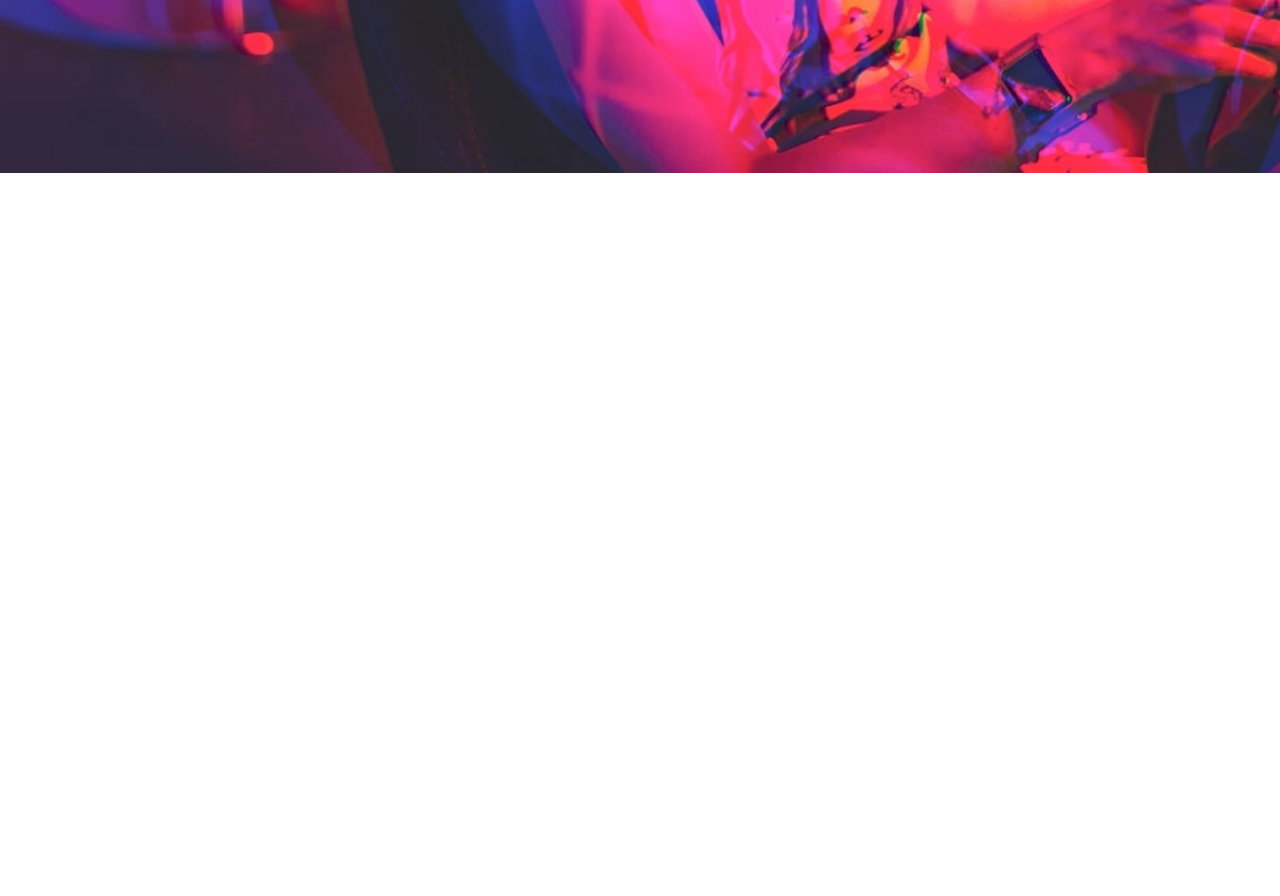
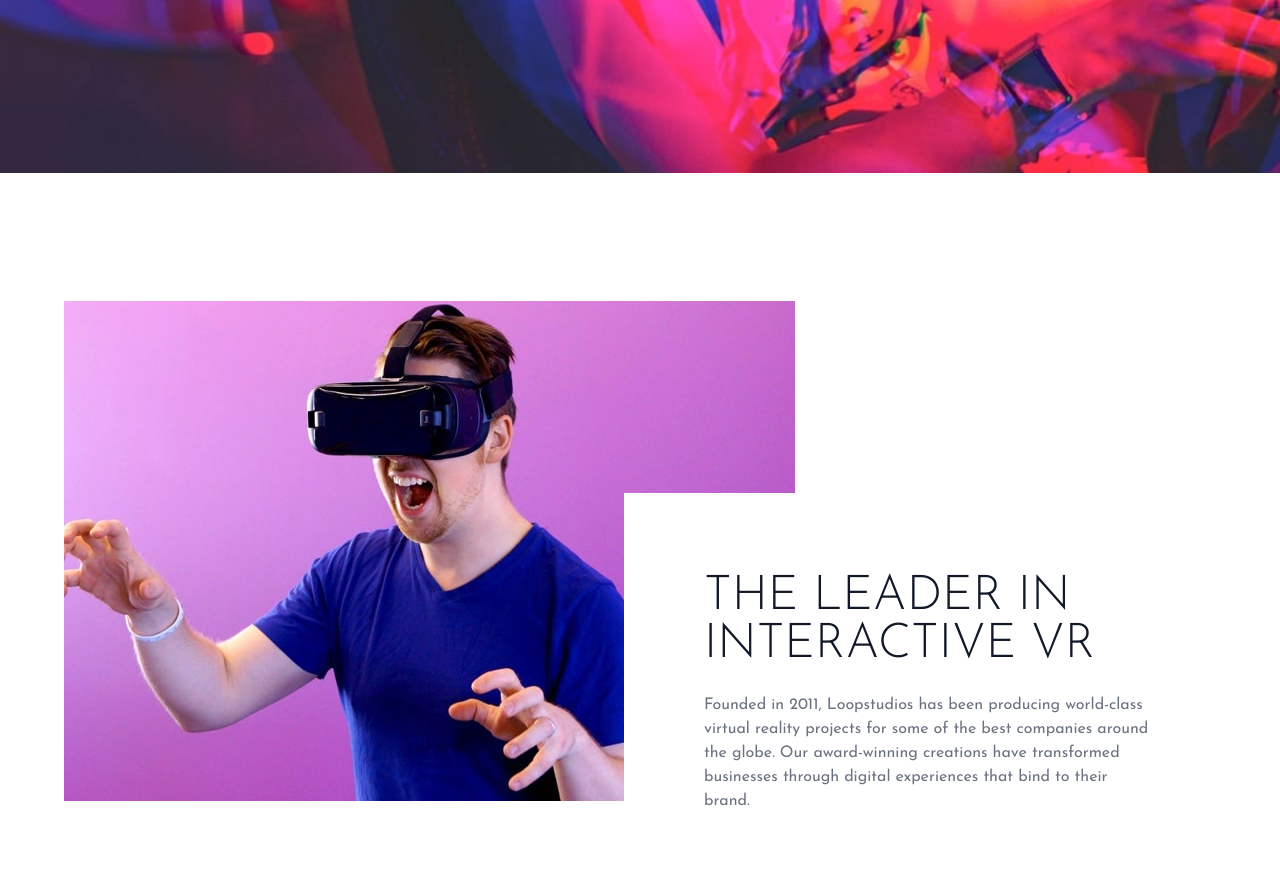
Before and after one commit to MattPahuta/loopstudios-landing-page, a website: page src/index.html in a window 1280 px wide. Shown: the part 519-1415 px from the top of the page. Before the commit the page ends 800 px from the top, so only its background shows below. Drawn offline with Linux system fonts and the light colour scheme.

Commit message:
Add featured section content and styles

```diff
--- a/src/index.html
+++ b/src/index.html
@@ -28,8 +28,7 @@
       <section id="hero" class="hero-section">
         <!-- hero container -->
         <div class="copntainer max-w-6xl mx-auto px-6 py-12">
-          <nav
-            class="flex items-center justify-between text-white">
+          <nav class="flex items-center justify-between text-white">
             <img src="./images/logo.svg" alt="" />
             <div class="hidden h-10 font-alata md:flex md:space-x-8">
               <div class="group">
@@ -62,7 +61,7 @@
           </nav>
           <!-- mobile menu goes here -->
           <div
-            class="max-w-xs mt-32 mb-32 p-4 border-2 md:max-w-2xl md:p-10 md:m-32 md:mx-0">
+            class="max-w-lg mt-32 mb-32 p-4 border-2 md:max-w-2xl md:p-10 md:m-32 md:mx-0">
             <h1
               class="font-sans font-light leading-none text-[40px] text-white uppercase md:text-7xl">
               Immersive experiences that deliver
@@ -70,14 +69,39 @@
           </div>
         </div>
       </section>
+      <!-- Featured content -->
+      <section id="feature">
+        <div
+          class="relative container flex flex-col max-w-6xl mx-auto my-32 px-6 text-gray-900 md:flex-row md:px-0">
+          <!-- featured image -->
+          <picture>
+            <source
+              media="(min-width: 640px)"
+              srcset="./images/desktop/image-interactive.jpg" />
+            <img src="./images/mobile/image-interactive.jpg" alt="" />
+          </picture>
+          <!-- featured text -->
+          <div
+            class="top-48 pr-0 text-center bg-white md:text-left md:absolute md:right-0 md:py-20 md:pl-20">
+            <h2
+              class="max-w-lg mx-auto mt-10 mb-6 text-4xl font-light text-gray-900 uppercase md:text-5xl md:mt-0">
+              The leader in interactive VR
+            </h2>
+            <p class="max-w-md mx-auto text-gray-500 md:mx-0">
+              Founded in 2011, Loopstudios has been producing
+              world-class virtual reality projects for some of the
+              best companies around the globe. Our award-winning
+              creations have transformed businesses through digital
+              experiences that bind to their brand.
+            </p>
+          </div>
+        </div>
+      </section>
     </main>
 
-    <!-- The leader in interactive VR
+    <!--
 
-  Founded in 2011, Loopstudios has been producing world-class virtual reality
-  projects for some of the best companies around the globe. Our award-winning
-  creations have transformed businesses through digital experiences that bind
-  to their brand.
+
 
   Our creations
 
--- a/src/input.css
+++ b/src/input.css
@@ -10,7 +10,7 @@
   background-size: cover;
 }
 
-@media(max-width: 576px) {
+@media (max-width: 576px) {
   .hero-section {
     background-image: url('../images/mobile/image-hero.jpg');
     background-position: center;
```
Also changed, not shown: style-guide.md (+2 -2 lines), src/css/output.css.
